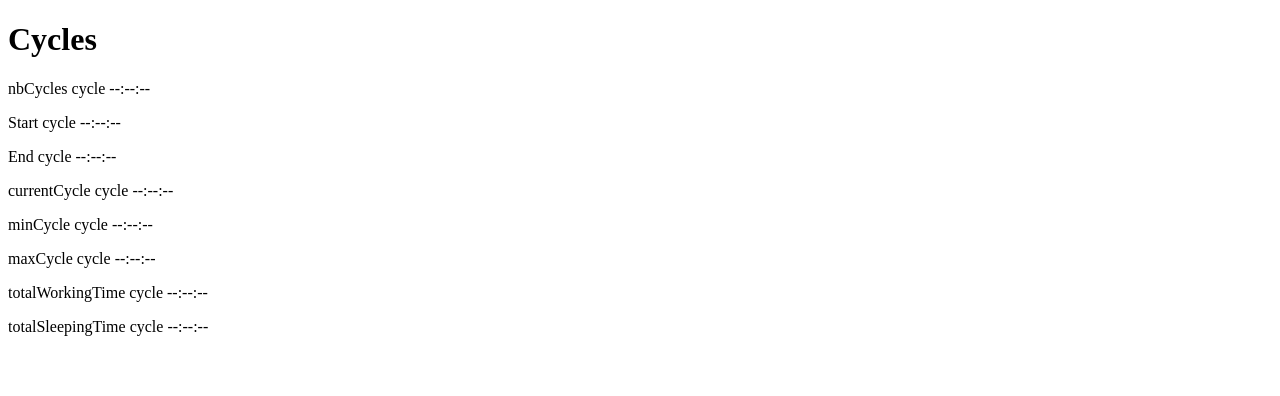
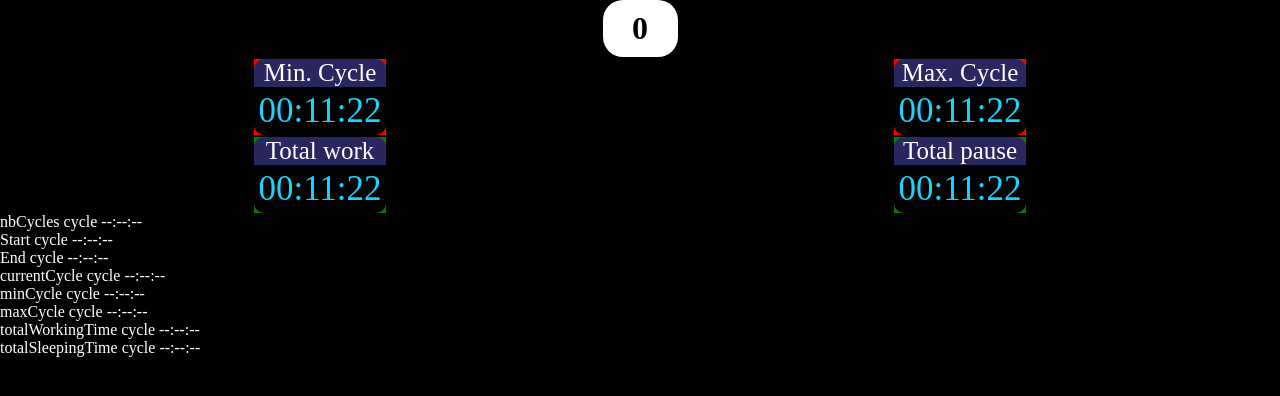
Before and after one commit to PFE23/KhawlaCode, a plain HTML site: page src/index.html in a window 1280 px wide. Drawn offline with Linux system fonts and the light colour scheme.

Commit message:
Undo this commit

```diff
--- a/src/index.html
+++ b/src/index.html
@@ -6,10 +6,91 @@
   <meta http-equiv="X-UA-Compatible" content="IE=edge">
   <meta name="viewport" content="width=device-width, initial-scale=1.0">
   <title>Cycles</title>
+  <style>
+    *{
+      background-color: black;
+      margin: 0;
+    }
+    .nbPC{
+      text-align: center;
+    }
+    .nbPCHolder{
+      background-color: white;
+      display: inline-block;
+      padding: 10px;
+      text-decoration: none;
+      height: auto;
+      border-radius: 20px;
+    }
+    .nbPCHolder h1{
+      color: black;
+      background-color: inherit;
+      min-width: 55px;
+    }
+    .container{
+      display: flex;
+    }
+  	.clock{
+      margin-left: auto;
+      margin-right: auto;
+      margin-top: 2px;
+      display: inline-block;
+      padding: 0px;
+      background-color: red;
+      max-width: 150px;
+      align-items: center;
+    }
+    .message{
+      background-color: #2A265F;
+      color: #fff;
+      font-family: JasmineUPC;
+      font-size: 25px;
+      text-decoration: none;
+      margin: 0px;
+      text-align: center;
+      border-radius: 10px 10px 0 0;
+    }
+    .content{
+      font-family: JasmineUPC;
+      background-color: black;
+      color: #17D4FE;
+      font-size: 35px;
+      position: relatif;
+      border-radius:  0 0 10px 10px;
+      padding: 4px;
+    }
+    p{
+      color: white;
+    }
+  </style>
 </head>
 
 <body>
-  <h1>Cycles</h1>
+  <div class="nbPC">
+    <div class="nbPCHolder">
+      <h1 class="nbP" id="nbCycles">0</h1>
+    </div>
+  </div>
+  <div class="container">
+    <div class="clock">
+      <div class="message">Min. Cycle</div>
+      <div class="content"><time id="minCycle">00:11:22</time></div>
+    </div>
+    <div class="clock">
+      <div class="message">Max. Cycle</div>
+      <div class="content"><time id="maxCycle">00:11:22</time></div>
+    </div>
+  </div>
+  <div class="container">
+    <div class="clock" style="background-color: green;">
+      <div class="message">Total work</div>
+      <div class="content"><time id="totalWorkingTime">00:11:22</time></div>
+    </div>
+    <div class="clock" style="background-color: green;">
+      <div class="message">Total pause</div>
+      <div class="content"><time id="totalSleepingTime">00:11:22</time></div>
+    </div>
+</div class="details">
   <p>nbCycles cycle <span id="nbCycles">--:--:--</span> </p>
   <p>Start cycle <span id="starTime">--:--:--</span> </p>
   <p>End cycle <span id="endTime">--:--:--</span> </p>
@@ -45,3 +126,12 @@
 </body>
 
 </html>
+<!--Aharoni
+p.b {
+  font-family: JasmineUPC;
+  background-color: black;
+  color: #17D4FE;
+  font-size: 40px;
+  width: 125px;
+}
+-->
```
Also changed, not shown: 3 other files.
